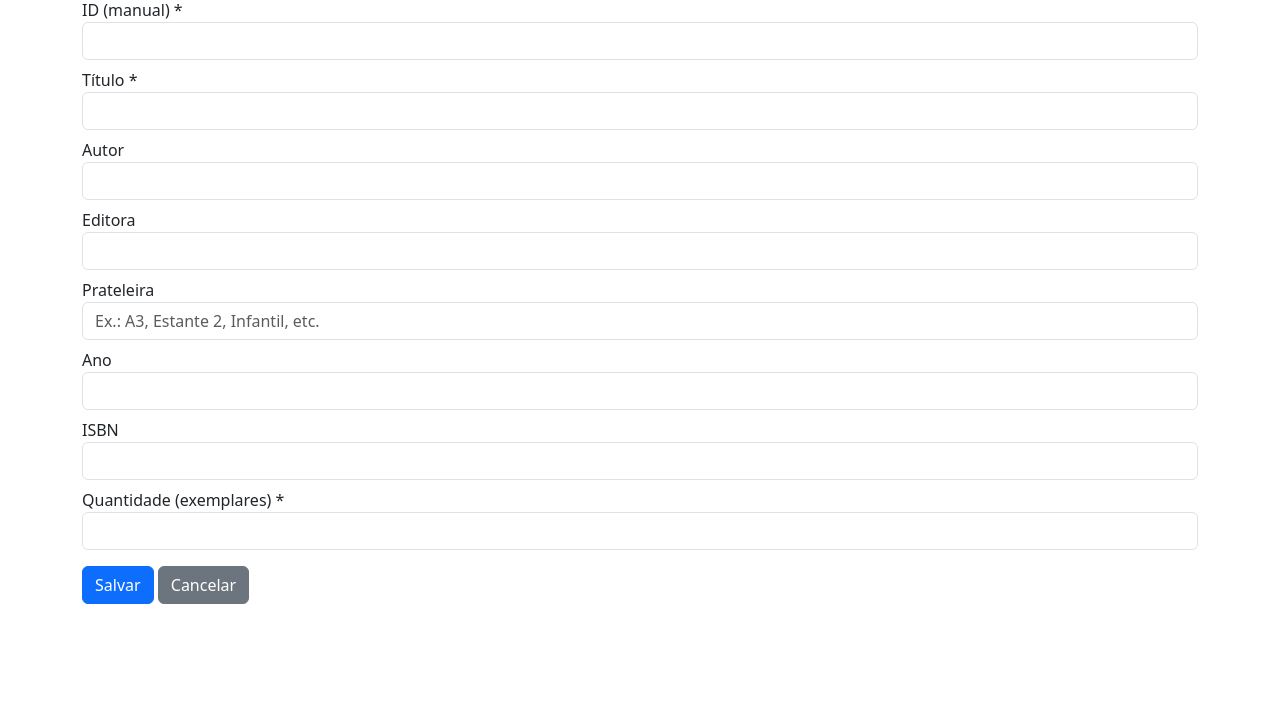
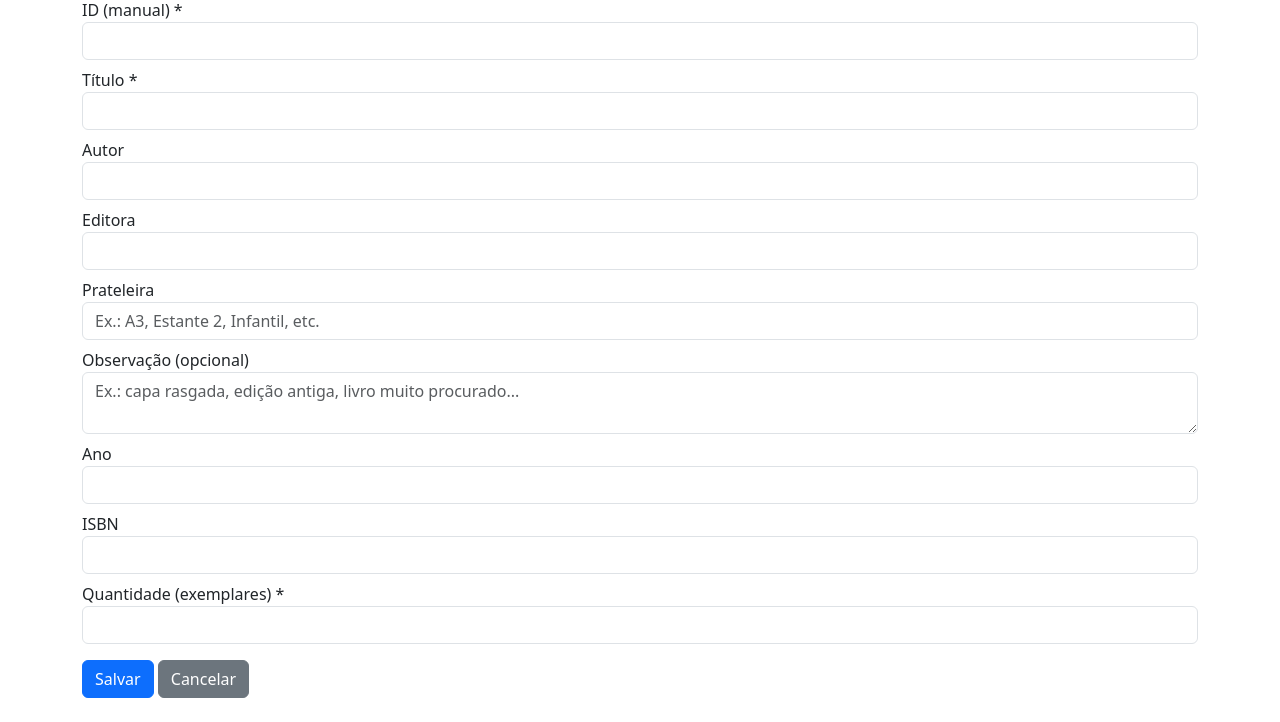
Before and after one commit to lucasmarista/maristabiblioteca, a Flask app: page /livros/novo in a window 1280 px wide. Shown: the part 124-846 px from the top of the page. Before the commit the page ends 728 px from the top, so only its background shows below. Run offline with Flask 3, Linux system fonts and the light colour scheme.

Commit message:
Update livro_form.html

```diff
--- a/templates/livro_form.html
+++ b/templates/livro_form.html
@@ -36,6 +36,10 @@
          value="{{ livro.prateleira if livro else '' }}"
          class="form-control mb-2"
          placeholder="Ex.: A3, Estante 2, Infantil, etc.">
+
+  <label>Observação (opcional)</label>
+  <textarea name="observacao" class="form-control mb-2"
+            placeholder="Ex.: capa rasgada, edição antiga, livro muito procurado...">{{ livro.observacao if livro else '' }}</textarea>
 
   <label>Ano</label>
   <input type="number" name="ano"
```
